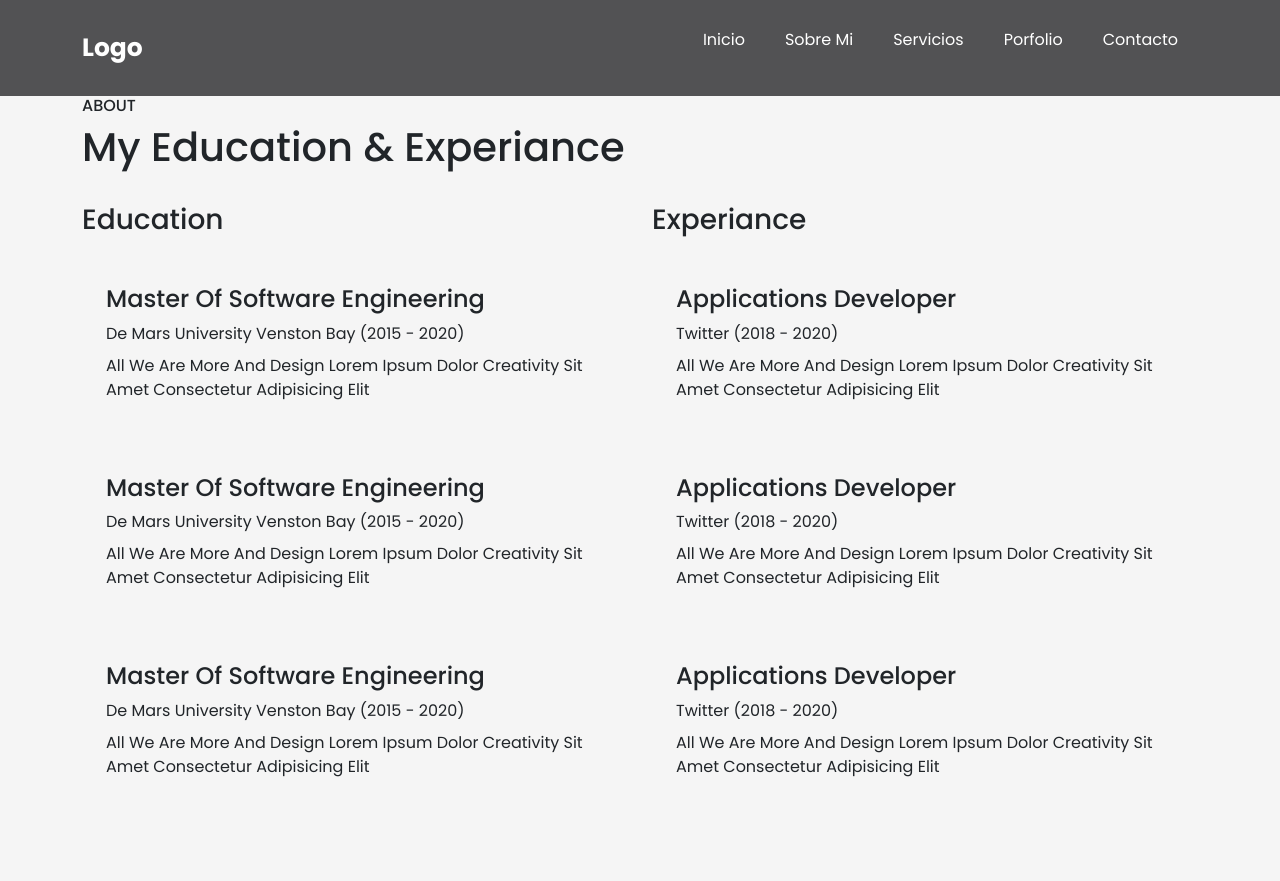
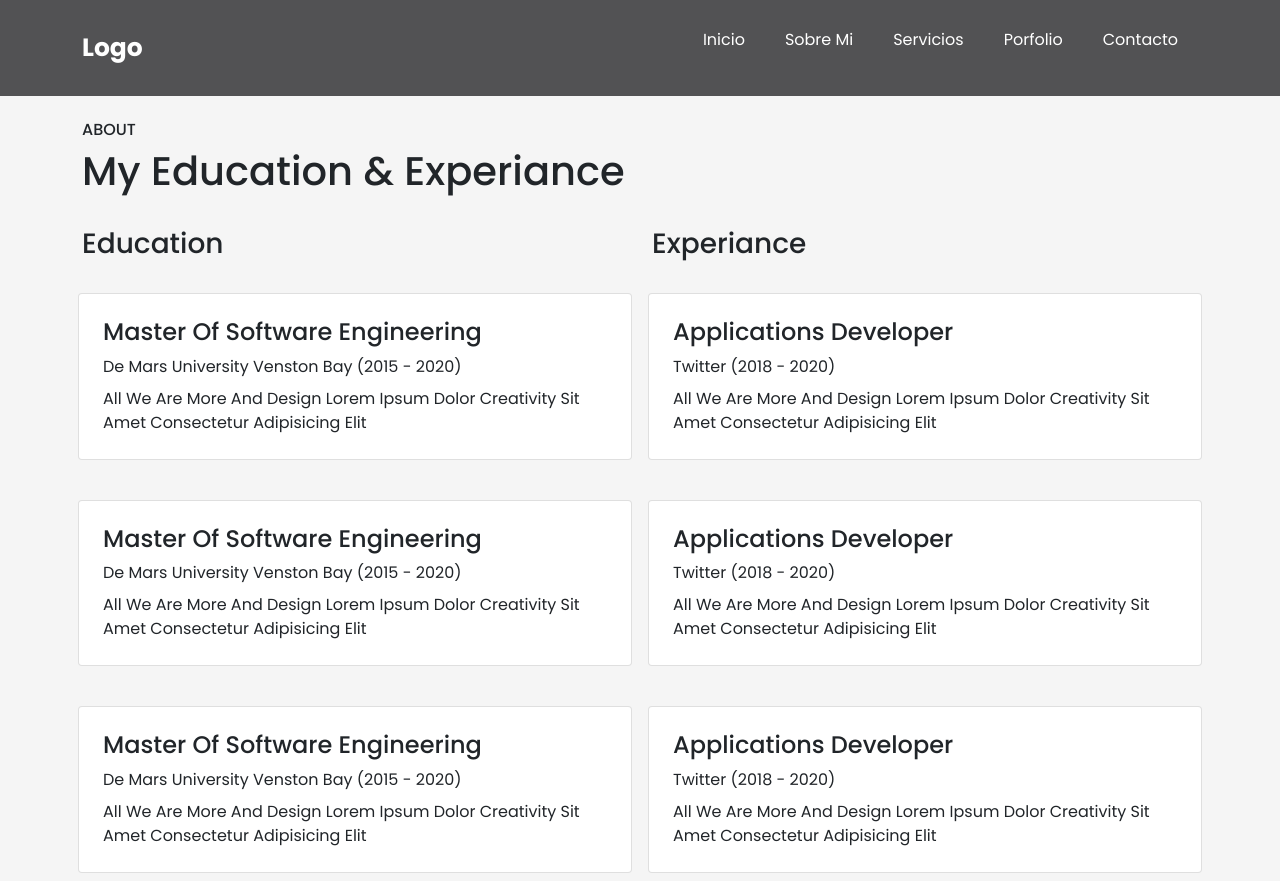
Before and after one commit to KevinC10/coder52260, a website: page paginas/Sobremi.html in a window 1280 px wide. Before the commit the page ends 803 px from the top, so only its background shows below. Drawn offline with nearby package versions, Linux system fonts and the light colour scheme; files whose address does not match are found by name.

Commit message:
Corrección de rutas y cards en Sobremi.html

```diff
--- a/paginas/Sobremi.html
+++ b/paginas/Sobremi.html
@@ -34,12 +34,10 @@
             <nav class="navbar">
                 <ul>
                     <li><a class="text-decoration-none text-white" href="../index.html">Inicio</a> </li>
-                    <li><a class="text-decoration-none text-white" href="paginas/Sobremi.html">Sobre mi</a> </li>
-                    <li><a class="text-decoration-none text-white" href="paginas/Servicios.html">Servicios</a>
-                    </li>
-                    <li><a class="text-decoration-none text-white" href="paginas/Porfolio.html">Porfolio</a>
-                    </li>
-                    <li><a class="text-decoration-none text-white " href="paginas/Contacto.html">Contacto</a> </li>
+                    <li><a class="text-decoration-none text-white" href="Sobremi.html">Sobre mi</a> </li>
+                    <li><a class="text-decoration-none text-white" href="Servicios.html">Servicios</a></li>
+                    <li><a class="text-decoration-none text-white" href="Porfolio.html">Porfolio</a></li>
+                    <li><a class="text-decoration-none text-white " href="Contacto.html">Contacto</a> </li>
                 </ul>
             </nav>
         </div>
@@ -49,7 +47,7 @@
 <section id="about" class="full-height px-lg-5">
     <div class="container">
 
-        <div class="row pb-4" data-aos="fade-up">
+        <div class="row pb-4 pt-4" data-aos="fade-up">
             <div class="col-lg-8">
                 <h6 class="text-brand">ABOUT</h6>
                 <h1>My Education & Experiance</h1>
@@ -62,24 +60,24 @@
                 <h3 class="mb-4" data-aos="fade-up" data-aos-delay="300">Education</h3>
                 <div class="row gy-4">
 
-                    <div class="col-12" data-aos="fade-up" data-aos-delay="600">
-                        <div class="bg-base p-4 rounded-4 shadow-effect">
+                    <div class="col-12 p-2" data-aos="fade-up" data-aos-delay="600">
+                        <div class="bg-base p-4 rounded-4 shadow-effect card">
                             <h4>Master of Software Engineering</h4>
                             <p class="text-brand mb-2">De Mars University Venston Bay (2015 - 2020)</p>
                             <p class="mb-0">All we are more and design lorem ipsum dolor creativity sit amet consectetur adipisicing elit</p>
                         </div>
                     </div>
 
-                    <div class="col-12" data-aos="fade-up" data-aos-delay="600">
-                        <div class="bg-base p-4 rounded-4 shadow-effect">
+                    <div class="col-12 p-2" data-aos="fade-up" data-aos-delay="600">
+                        <div class="bg-base p-4 rounded-4 shadow-effect card">
                             <h4>Master of Software Engineering</h4>
                             <p class="text-brand mb-2">De Mars University Venston Bay (2015 - 2020)</p>
                             <p class="mb-0">All we are more and design lorem ipsum dolor creativity sit amet consectetur adipisicing elit</p>
                         </div>
                     </div>
 
-                    <div class="col-12" data-aos="fade-up" data-aos-delay="600">
-                        <div class="bg-base p-4 rounded-4 shadow-effect">
+                    <div class="col-12 p-2" data-aos="fade-up" data-aos-delay="600">
+                        <div class="bg-base p-4 rounded-4 shadow-effect card">
                             <h4>Master of Software Engineering</h4>
                             <p class="text-brand mb-2">De Mars University Venston Bay (2015 - 2020)</p>
                             <p class="mb-0">All we are more and design lorem ipsum dolor creativity sit amet consectetur adipisicing elit</p>
@@ -95,24 +93,24 @@
                 <h3 class="mb-4" data-aos="fade-up" data-aos-delay="300">Experiance</h3>
                 <div class="row gy-4">
 
-                    <div class="col-12" data-aos="fade-up" data-aos-delay="600">
-                        <div class="bg-base p-4 rounded-4 shadow-effect">
+                    <div class="col-12 p-2" data-aos="fade-up" data-aos-delay="600">
+                        <div class="bg-base p-4 rounded-4 shadow-effect card">
                             <h4>Applications developer</h4>
                             <p class="text-brand mb-2">Twitter (2018 - 2020)</p>
                             <p class="mb-0">All we are more and design lorem ipsum dolor creativity sit amet consectetur adipisicing elit</p>
                         </div>
                     </div>
 
-                    <div class="col-12" data-aos="fade-up" data-aos-delay="600">
-                        <div class="bg-base p-4 rounded-4 shadow-effect">
+                    <div class="col-12 p-2" data-aos="fade-up" data-aos-delay="600">
+                        <div class="bg-base p-4 rounded-4 shadow-effect card">
                             <h4>Applications developer</h4>
                             <p class="text-brand mb-2">Twitter (2018 - 2020)</p>
                             <p class="mb-0">All we are more and design lorem ipsum dolor creativity sit amet consectetur adipisicing elit</p>
                         </div>
                     </div>
 
-                    <div class="col-12" data-aos="fade-up" data-aos-delay="600">
-                        <div class="bg-base p-4 rounded-4 shadow-effect">
+                    <div class="col-12 p-2" data-aos="fade-up" data-aos-delay="600">
+                        <div class="bg-base p-4 rounded-4 shadow-effect card">
                             <h4>Applications developer</h4>
                             <p class="text-brand mb-2">Twitter (2018 - 2020)</p>
                             <p class="mb-0">All we are more and design lorem ipsum dolor creativity sit amet consectetur adipisicing elit</p>
```
Also changed, not shown: paginas/Contacto.html (+4 -6 lines), paginas/Porfolio.html (+4 -6 lines), paginas/Servicios.html (+4 -6 lines).
